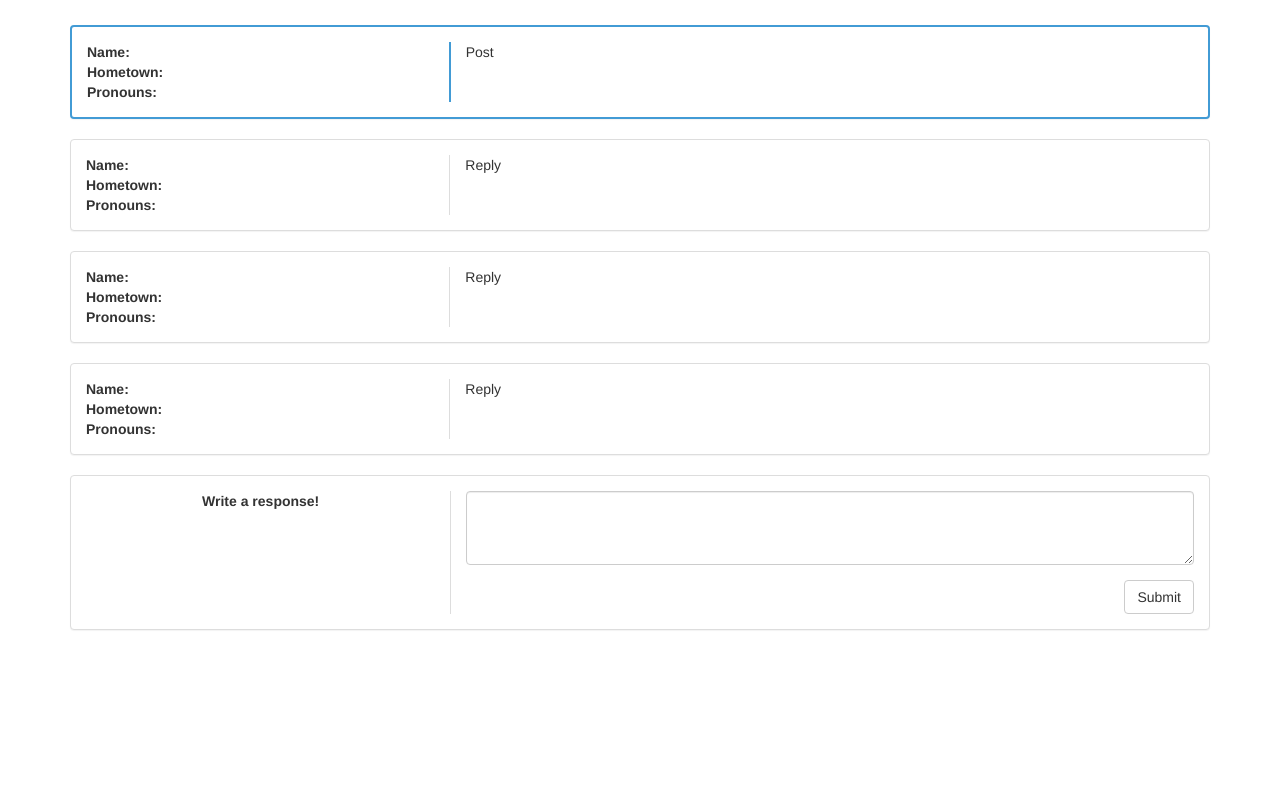
After one commit to sarahkemi/curlsio, a Flask app: page /post in a window 1280 px wide. The commit adds this page. Run offline with Flask 2, Linux system fonts and the light colour scheme; some libraries are stand-ins or nearby versions.

Commit message:
made individual post template

```diff
--- a/static/css/custom.css
+++ b/static/css/custom.css
@@ -29,3 +29,30 @@
 .feed {
   padding-top: 25px;
 }
+
+.original-post {
+  border-width:2px;
+  border-color: #429bd5;
+}
+
+.mini-profile {
+  border-right-width: 1px;
+  border-right-style: solid;
+  border-right-color: #ddd;
+}
+
+.mini-profile-bold {
+  border-right-width: 2px;
+  border-right-style: solid;
+  border-right-color: #429bd5;
+}
+
+.response-border {
+  border-left-width: 1px;
+  border-left-style: solid;
+  border-left-color: #ddd;
+}
+
+.response-box {
+  min-width:100%;
+}
--- a/templates/feed.html
+++ b/templates/feed.html
@@ -16,12 +16,12 @@
         <div class="panel panel-default post">
           <div class="panel-body">
             <div class="row">
-              <div class="col-sm-3">
+              <div class="col-sm-4 mini-profile">
                 <strong>Name:</strong> <br />
                 <strong>Hometown: </strong> <br />
                 <strong>Pronouns:</strong> <br>
               </div>
-              <div class="col-sm-7">Post</div>
+              <div class="col-sm-8">Post</div>
           </div>
           </div>
         </div>
--- /dev/null
+++ b/templates/post.html
@@ -0,0 +1,88 @@
+<html lang="en">
+  <head>
+    <meta charset="utf-8">
+    <meta http-equiv="X-UA-Compatible" content="IE=edge">
+    <meta name="viewport" content="width=device-width, initial-scale=1">
+    <!-- The above 3 meta tags *must* come first in the head; any other head content must come *after* these tags -->
+    <title>Moves.io | Post</title>
+
+    <!-- Bootstrap -->
+    <link href="static/css/bootstrap.min.css" rel="stylesheet">
+    <link href="static/css/custom.css" rel="stylesheet">
+  </head>
+  <body>
+    <div class="container">
+      <div class="feed">
+        <div class="panel panel-default post original-post">
+          <div class="panel-body">
+            <div class="row">
+              <div class="col-sm-4 mini-profile-bold">
+                <strong>Name:</strong> <br />
+                <strong>Hometown: </strong> <br />
+                <strong>Pronouns:</strong> <br>
+              </div>
+              <div class="col-sm-8">Post</div>
+          </div>
+          </div>
+        </div>
+        <div class="panel panel-default post">
+          <div class="panel-body">
+            <div class="row">
+              <div class="col-sm-4 mini-profile">
+                <strong>Name:</strong> <br />
+                <strong>Hometown: </strong> <br />
+                <strong>Pronouns:</strong> <br>
+              </div>
+              <div class="col-sm-8">Reply</div>
+          </div>
+          </div>
+        </div>
+        <div class="panel panel-default post">
+          <div class="panel-body">
+            <div class="row">
+              <div class="col-sm-4 mini-profile">
+                <strong>Name:</strong> <br />
+                <strong>Hometown: </strong> <br />
+                <strong>Pronouns:</strong> <br>
+              </div>
+              <div class="col-sm-8">Reply</div>
+          </div>
+          </div>
+        </div>
+        <div class="panel panel-default post">
+          <div class="panel-body">
+            <div class="row">
+              <div class="col-sm-4 mini-profile">
+                <strong>Name:</strong> <br />
+                <strong>Hometown: </strong> <br />
+                <strong>Pronouns:</strong> <br>
+              </div>
+              <div class="col-sm-8">Reply</div>
+          </div>
+          </div>
+        </div>
+        <div class="panel panel-default post">
+          <div class="panel-body">
+            <div class="row">
+              <div class="col-sm-4">
+                <div class="text-center"><strong>Write a response!</strong></div>
+              </div>
+              <div class="col-sm-8 response-border">
+                <form>
+                  <div class="form-group">
+                    <textarea class="form-control" rows="3"></textarea>
+                  </div>
+                  <button type="submit" class="btn btn-default pull-right">Submit</button>
+                </form>
+              </div>
+          </div>
+          </div>
+        </div>
+      </div>
+    </div>
+    <!-- jQuery (necessary for Bootstrap's JavaScript plugins) -->
+    <script src="https://ajax.googleapis.com/ajax/libs/jquery/1.12.4/jquery.min.js"></script>
+    <!-- Include all compiled plugins (below), or include individual files as needed -->
+    <script src="static/js/bootstrap.min.js"></script>
+  </body>
+</html>
```
